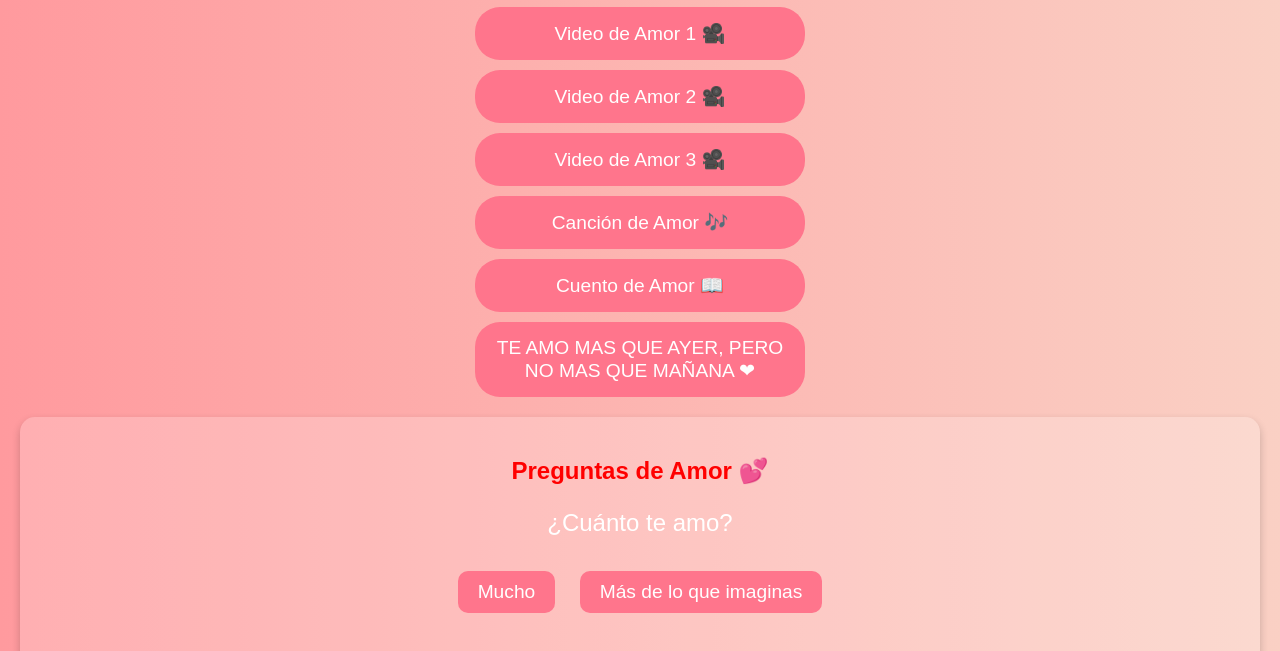
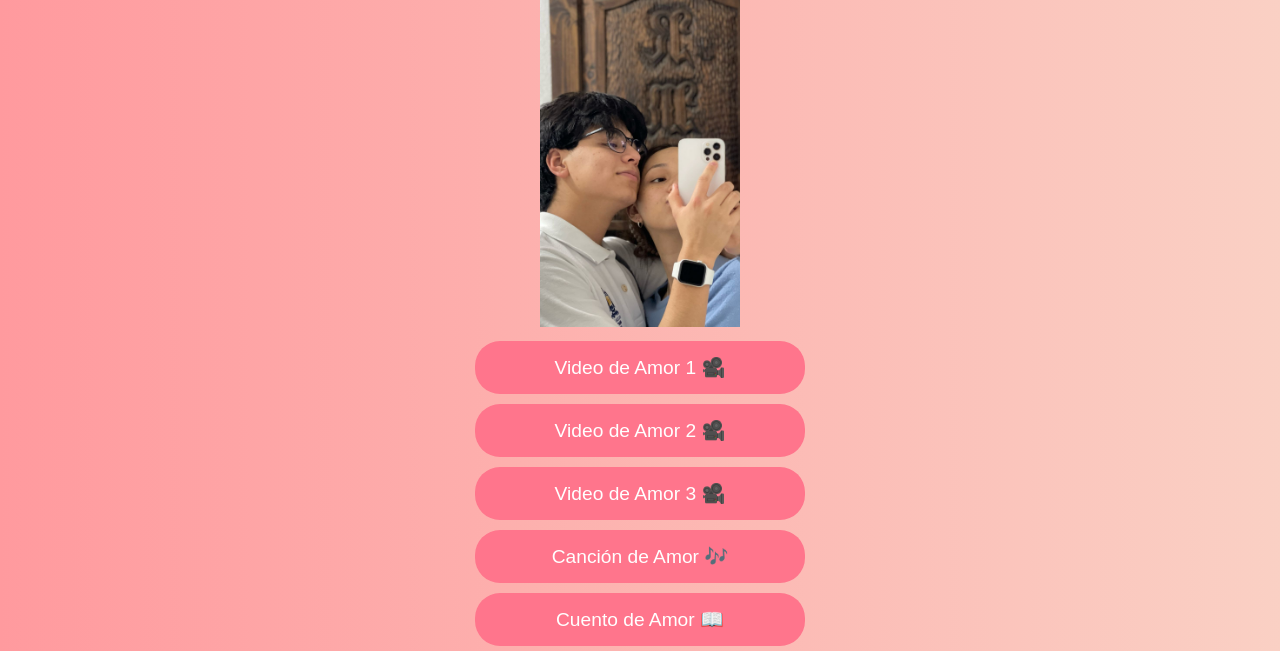
Before and after one commit to OSGR2004/Progra1, a plain HTML site: page index.html in a window 1280 px wide. Shown: the part 449-1100 px from the top of the page. Drawn offline with Linux system fonts and the light colour scheme.

Commit message:
Update index.html

```diff
--- a/index.html
+++ b/index.html
@@ -165,7 +165,7 @@
         <div class="heart">❤️</div>
     </div>
     <div class="love-links">
-       <img src="imagenes/imagen.jpg" alt="Descripción de la imagen">
+      <img src="imagen.jpg" alt="Descripción de la imagen"width="200">
         <a href="https://vm.tiktok.com/ZMktYgMr7/" target="_blank">Video de Amor 1 🎥</a>
         <a href="https://vm.tiktok.com/ZMktYTDdN/" target="_blank">Video de Amor 2 🎥</a>
         <a href="https://vm.tiktok.com/ZMktYG91X/" target="_blank">Video de Amor 3 🎥</a>
```
